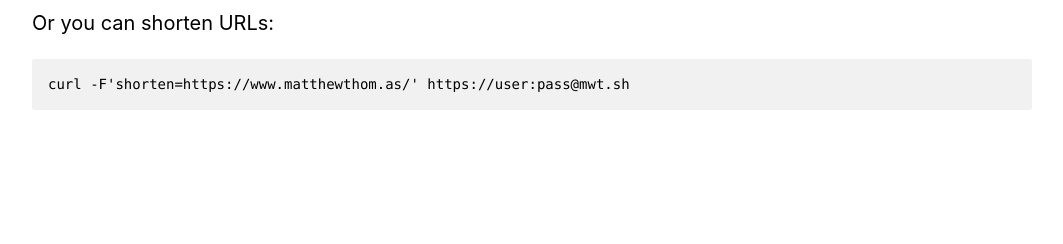
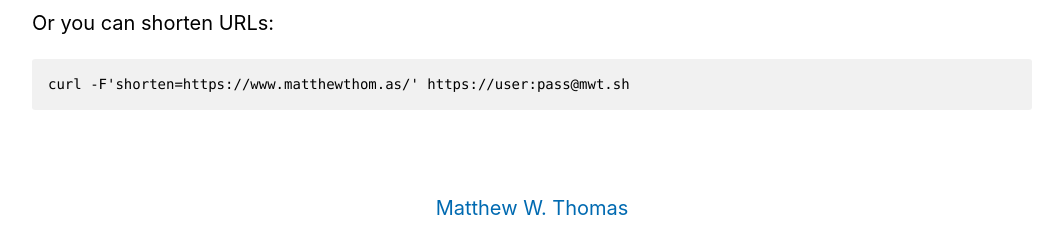
Before and after one commit to mwt/mwt-share-php, a PHP site: page / in a window 1280 px wide. Shown: the part 1026-1270 px from the top of the page, without its empty margins (108-1171 px from the left). Before the commit the page ends 1136 px from the top, so only its background shows below. Run offline with PHP 8.4, Linux system fonts and the light colour scheme.

Commit message:
add footer to index

```diff
--- a/public_html/assets/css/md.css
+++ b/public_html/assets/css/md.css
@@ -183,6 +183,7 @@ table>thead>tr>th {
 
 h1,
 hr,
+footer,
 table>tbody>tr+tr>td {
     border-color: rgba(255, 255, 255, 0.18);
 }
@@ -193,6 +194,13 @@ table>tbody>tr+tr>td {
 
 .code-line .code-line:hover:before {
     border-left: none;
+}
+
+footer {
+    margin-top: 3em;
+    border-top-width: 2px;
+    border-top-style: solid;
+    text-align: center;
 }
 
 
--- a/public_html/includes/index.html
+++ b/public_html/includes/index.html
@@ -48,6 +48,11 @@
     <pre><code class="language-sh"><div>curl -F<span class="hljs-string">'shorten=https://www.matthewthom.as/'</span> https://user:pass@mwt.sh
 </div></code></pre>
 
+    <footer>
+        <p>
+            <a href="https://www.matthewthom.as" rel="author">Matthew W. Thomas</a>
+        </p>
+    </footer>
 
 </body>
 
```
